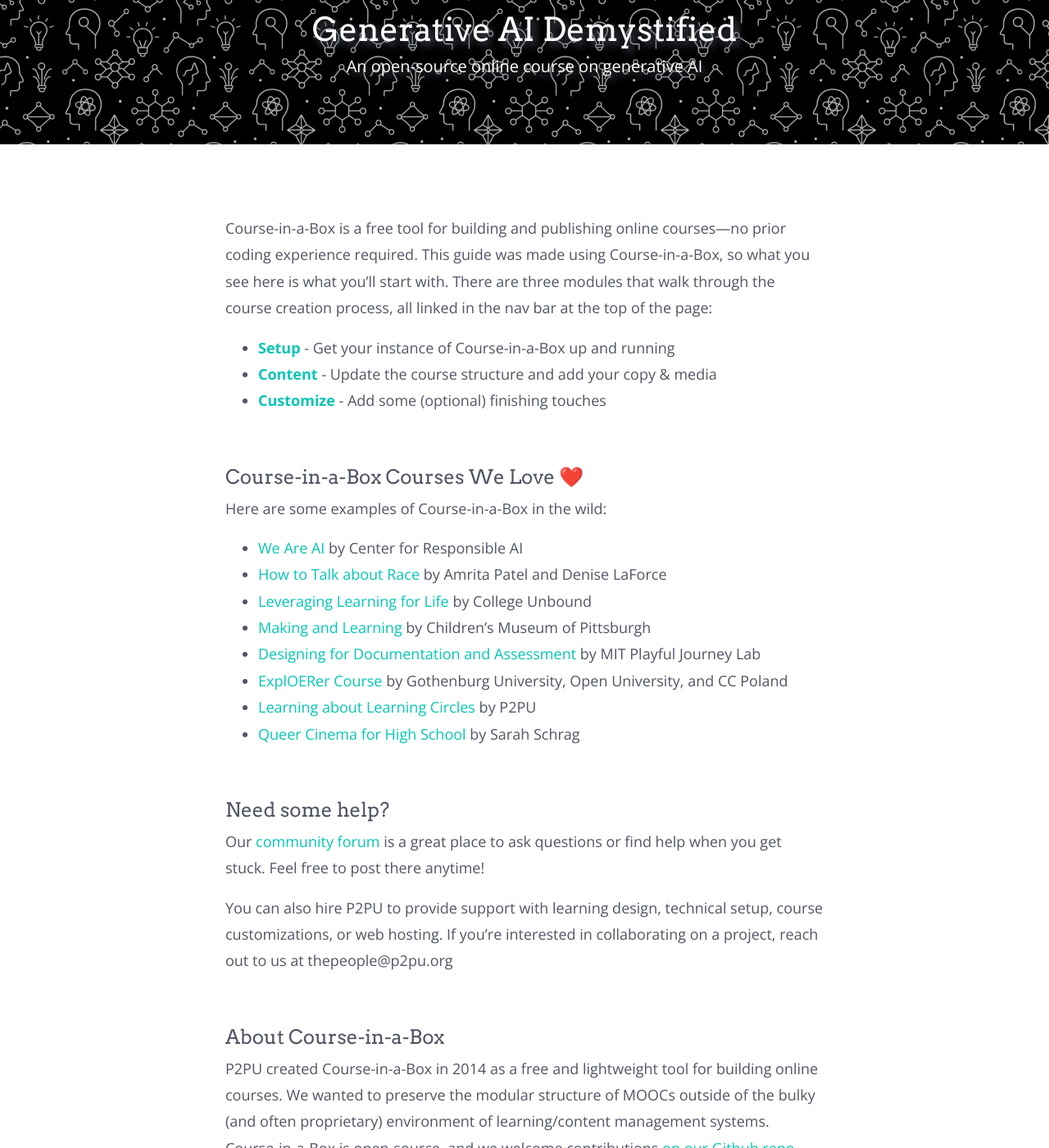
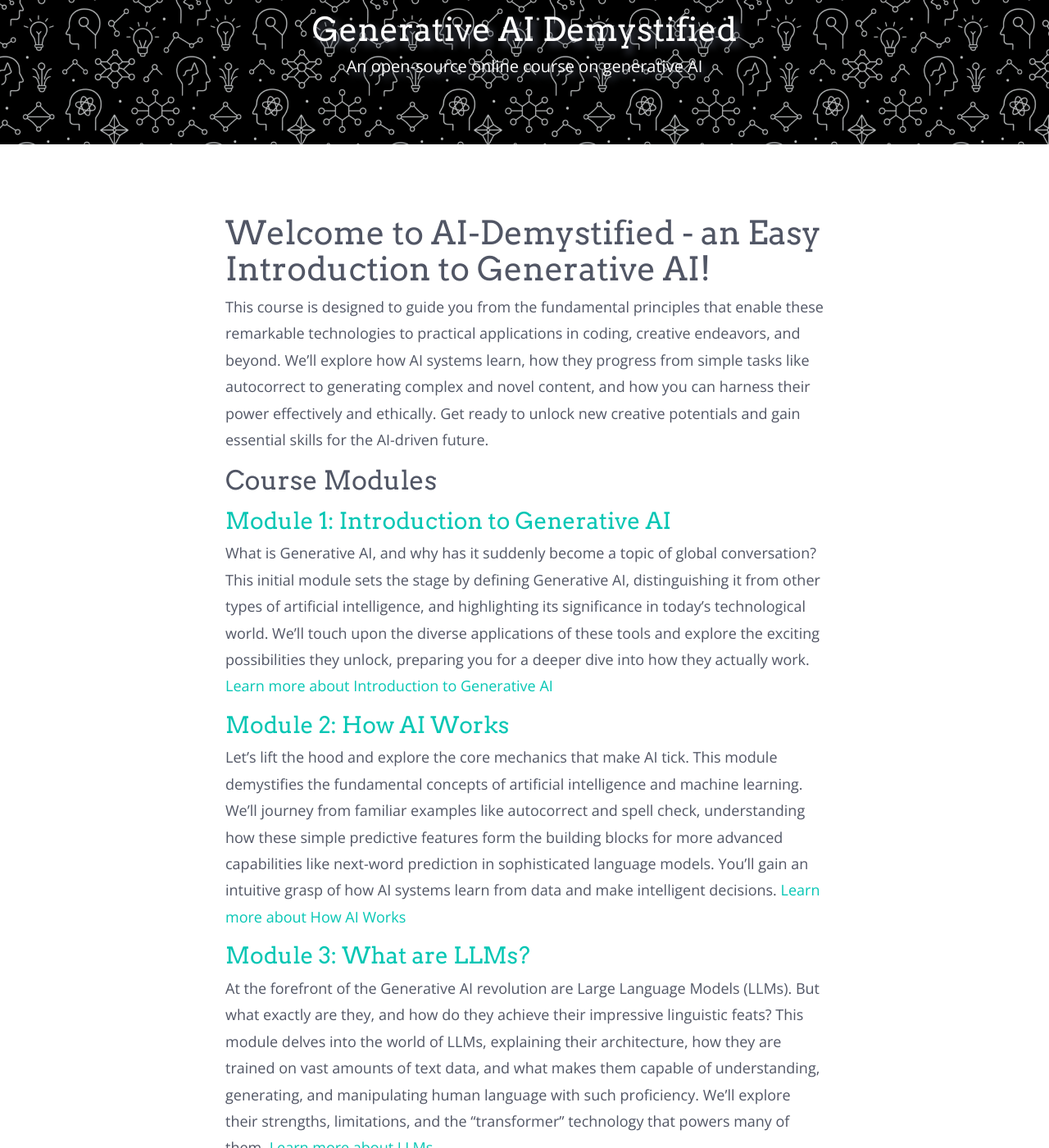
Before and after one commit to Ram-N/ai-demystified, a Jekyll site: the page built from index.md, in a window 1280 px wide and 1400 px high, scrolled down 225 px. Shown: the whole window at 82% size. Built offline with Jekyll 4.4.1, drawn with Linux system fonts in a browser that asks for light colours; nearby versions of some CDN libraries; our own code applies the rules of GitHub Pages for plain Markdown files; some of the changed text lies outside the part shown.

Commit message:
Updated index

```diff
--- a/index.md
+++ b/index.md
@@ -3,36 +3,49 @@
 published: true
 ---
 
-Course-in-a-Box is a free tool for building and publishing online courses—no prior coding experience required. This guide was made using Course-in-a-Box, so what you see here is what you’ll start with. There are three modules that walk through the course creation process, all linked in the nav bar at the top of the page:
-* **[Setup](/modules/setup/getting-started/)** - Get your instance of Course-in-a-Box up and running
-* **[Content](/modules/content/markdown-and-media)** -  Update the course structure and add your copy & media
-* **[Customize](/modules/customize/favicon)** - Add some (optional) finishing touches
+
+# Welcome to AI-Demystified - an Easy Introduction to Generative AI!
+
+This course is designed to guide you from the fundamental principles that enable these remarkable technologies to practical applications in coding, creative endeavors, and beyond. We'll explore how AI systems learn, how they progress from simple tasks like autocorrect to generating complex and novel content, and how you can harness their power effectively and ethically. Get ready to unlock new creative potentials and gain essential skills for the AI-driven future.
+
+## Course Modules
+
+### [Module 1: Introduction to Generative AI](./module1-intro-to-genai/)
+What is Generative AI, and why has it suddenly become a topic of global conversation? This initial module sets the stage by defining Generative AI, distinguishing it from other types of artificial intelligence, and highlighting its significance in today's technological world. We'll touch upon the diverse applications of these tools and explore the exciting possibilities they unlock, preparing you for a deeper dive into how they actually work.
+[Learn more about Introduction to Generative AI](./module1-intro-to-genai/)
+
+### [Module 2: How AI Works](./module2-how-ai-works/)
+Let's lift the hood and explore the core mechanics that make AI tick. This module demystifies the fundamental concepts of artificial intelligence and machine learning. We'll journey from familiar examples like autocorrect and spell check, understanding how these simple predictive features form the building blocks for more advanced capabilities like next-word prediction in sophisticated language models. You'll gain an intuitive grasp of how AI systems learn from data and make intelligent decisions.
+[Learn more about How AI Works](./module2-how-ai-works/)
+
+### [Module 3: What are LLMs?](./module3-what-are-llms/)
+At the forefront of the Generative AI revolution are Large Language Models (LLMs). But what exactly are they, and how do they achieve their impressive linguistic feats? This module delves into the world of LLMs, explaining their architecture, how they are trained on vast amounts of text data, and what makes them capable of understanding, generating, and manipulating human language with such proficiency. We'll explore their strengths, limitations, and the "transformer" technology that powers many of them.
+[Learn more about LLMs](./module3-what-are-llms/)
+
+### [Module 4: Using AI Tools Effectively](./module4-using-ai-effectively/)
+Accessing Generative AI is one thing; using it skillfully is another. This module is all about practical application and effective interaction. You'll learn the crucial art of prompt engineering – crafting inputs that guide AI tools to produce the specific, high-quality outputs you need. We'll also cover strategies for critically evaluating AI-generated content, understanding potential biases, and integrating these tools seamlessly and responsibly into your various workflows.
+[Learn more about Using AI Tools Effectively](./module4-using-ai-effectively/)
+
+### [Module 5: Coding with GenAI](./module5-coding-with-genai/)
+Prepare to revolutionize your coding practices with the help of Generative AI. From autocompleting lines of code and generating functions to explaining complex algorithms and assisting with debugging, AI coding assistants are changing the game for developers. This module will introduce you to leading AI tools for programming, demonstrate how to use them to accelerate your development process, learn new languages more efficiently, and tackle coding challenges with a powerful new partner.
+[Learn more about Coding with GenAI](./module5-coding-with-genai/)
+
+### [Module 6: Building & Sharing AI Models](./module6-building-sharing-models/)
+Ever wondered what goes into creating and disseminating an AI model? This module explores the lifecycle of AI model development, from data collection and training to evaluation and deployment. We'll discuss the significance of open-source contributions, the platforms used for sharing models and datasets, and the collaborative efforts that fuel innovation in the AI field. Gain insight into the processes that bring these powerful tools into existence and how the community contributes to their evolution.
+[Learn more about Building & Sharing AI Models](./module6-building-sharing-models/)
+
+### [Module 7: AI Ethics](./module7-ai-ethics/)
+As Generative AI becomes increasingly powerful and integrated into our lives, a thoughtful examination of its ethical implications is crucial. This module addresses the important considerations of fairness, accountability, transparency, and bias in AI systems. We'll discuss the societal impact of Generative AI, the challenges of misuse, intellectual property concerns, and the ongoing efforts to develop and deploy AI responsibly and for the benefit of all.
+[Learn more about AI Ethics](./module7-ai-ethics/)
+
+### [Module 8: Creative GenAI Projects](./module8-creative-projects/)
+Step into the role of creator and explore the boundless artistic possibilities unlocked by Generative AI. This module is your playground for experimenting with AI tools that can generate stunning images, compose music, write poetry and scripts, and even design virtual worlds. We'll showcase a variety of creative AI applications and inspire you to embark on your own projects, merging your unique vision with the capabilities of artificial intelligence.
+[Learn more about Creative GenAI Projects](./module8-creative-projects/)
+
+---
 
 <br>
 
-#### Course-in-a-Box Courses We Love ❤️
-Here are some examples of Course-in-a-Box in the wild:
-
-* [We Are AI](https://dataresponsibly.github.io/we-are-ai/) by Center for Responsible AI
-* [How to Talk about Race](https://how-to-talk-about-race.p2pu.org/) by Amrita Patel and Denise LaForce
-* [Leveraging Learning for Life](https://leveraging-learning.p2pu.org/) by College Unbound
-* [Making and Learning](http://p2pu.github.io/makingandlearning/) by Children’s Museum of Pittsburgh
-* [Designing for Documentation and Assessment](https://playfulmit.github.io/beyond-rubrics/) by MIT Playful Journey Lab
-* [ExplOERer Course](http://www.exploerercourse.org/en/) by Gothenburg University, Open University, and CC Poland
-* [Learning about Learning Circles](https://p2pu.github.io/learning-about-learning-circles/) by P2PU
-* [Queer Cinema for High School](https://queercinema.net/) by Sarah Schrag
-
-<br>
-
-#### Need some help?
-Our [community forum](https://community.p2pu.org/c/tech/course-in-a-box/78) is a great place to ask questions or find help when you get stuck. Feel free to post there anytime!
-
-You can also hire P2PU to provide support with learning design, technical setup, course customizations, or web hosting. If you’re interested in collaborating on a project, reach out to us at thepeople@p2pu.org
-
-<br>
-
-#### About Course-in-a-Box
+#### About AI-Demystified
 
 P2PU created Course-in-a-Box in 2014 as a free and lightweight tool for building online courses. We wanted to preserve the modular structure of MOOCs outside of the bulky (and often proprietary) environment of learning/content management systems. Course-in-a-Box is open-source, and we welcome contributions [on our Github repo](https://github.com/p2pu/course-in-a-box).
-
-p.s. Designing a course for learning circles? [Check out the Learning Circle Course Creation guide](https://docs.p2pu.org/courses/creating-courses) for some best practices on course design.
```
